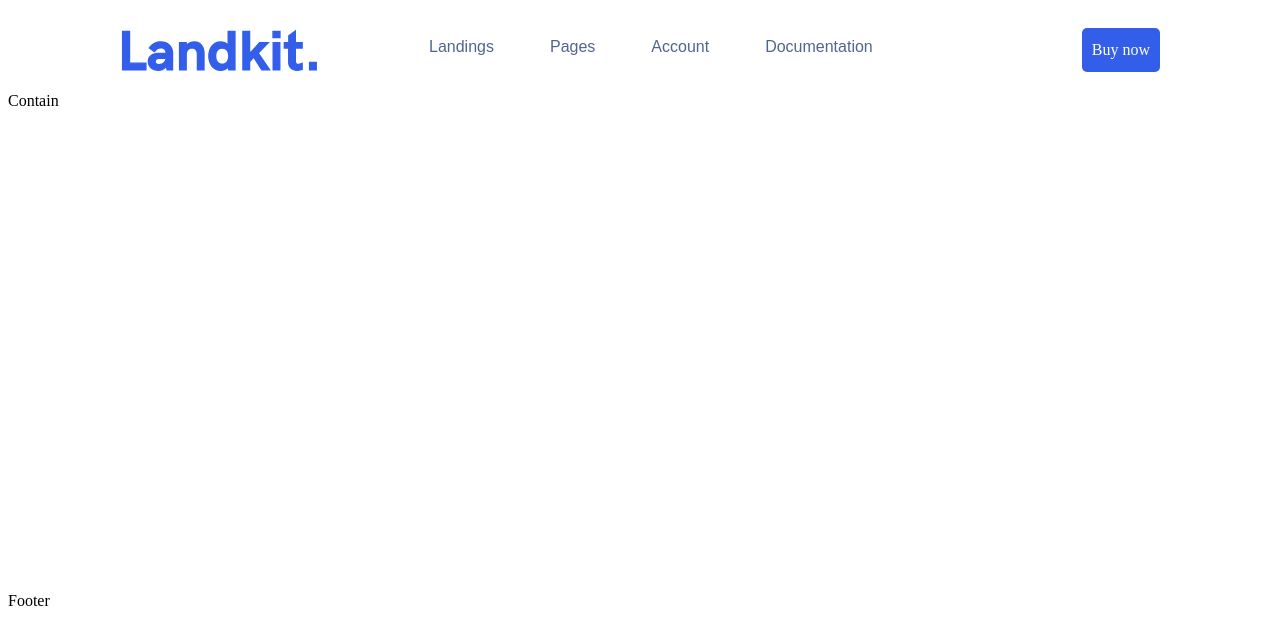
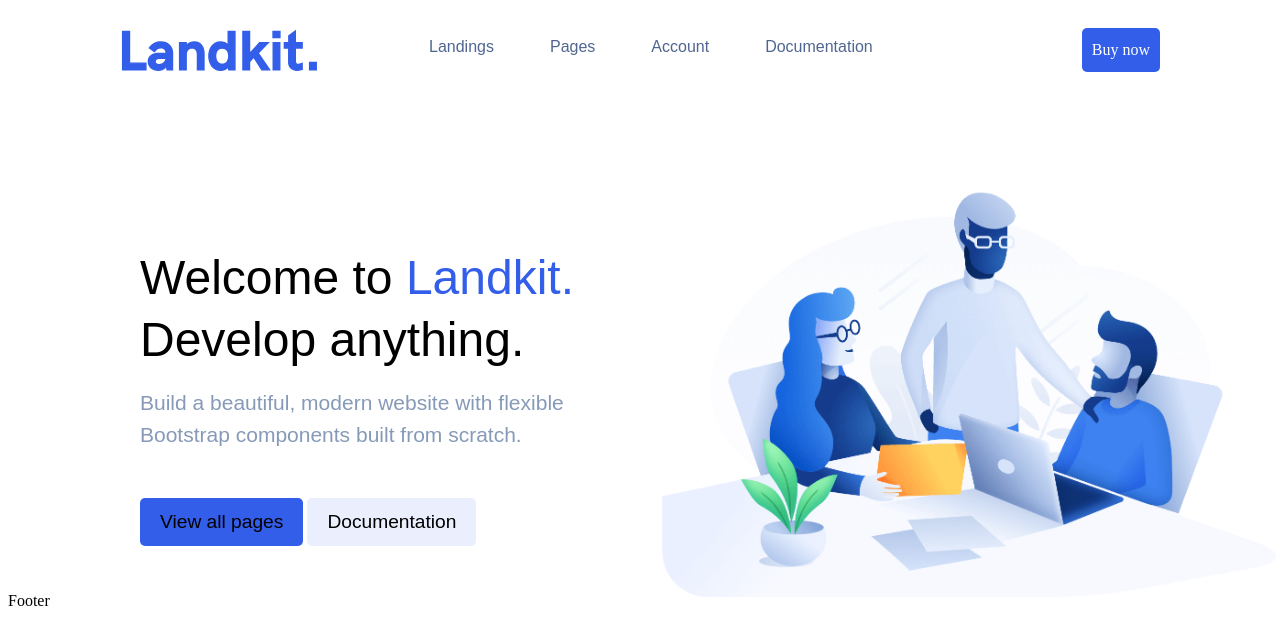
Before and after one commit to HoangCM/landkit, a plain HTML site: page index.html in a window 1280 px wide. Drawn offline with Linux system fonts and the light colour scheme; a web font is replaced by a local one.

Commit message:
update 12/8/2021

```diff
--- a/index.html
+++ b/index.html
@@ -317,7 +317,36 @@
             </div>
         </div>
         <div class="sub-contain-1">
-            Contain
+            <div class="container">
+                <div class="row-display">
+                    <div class="col-container-2">
+                        <h1 class="display-1">
+                            Welcome to
+                            <span class="primary-text">
+                                Landkit.
+                            </span>
+                            <br>
+                            Develop anything.
+                        </h1>
+                        <p class="contain-p-2">
+                            Build a beautiful, modern website with flexible
+                            <br>
+                            Bootstrap components built from scratch.
+                        </p>
+                        <div class="btn-gr-1">
+                            <a class="btn-primary-blue" href="###">
+                                View all pages
+                            </a>
+                            <a class="btn-primary-gray" href="###">
+                                Documentation
+                            </a>
+                        </div>
+                    </div>
+                    <div class="col-container-2">
+                        <img class="img-contain-1" src="/image/illustration-2.png" alt="">
+                    </div>
+                </div>
+            </div>
         </div>
         <div class="header">
             Footer
--- a/style.css
+++ b/style.css
@@ -18,10 +18,10 @@ a:link{
     color: black;
 }
 a:visited{
-    color: black;
+    /* color: black; */
 }
 a:hover{
-    color: blue;
+    /* color: blue; */
 }
 .main-contain{
     width: auto;
@@ -318,3 +318,55 @@ li a{
 .sub-menu-level-1>ul>li:hover>div{
     display: block;
 }
+
+/* ----------------------------BODY---------------------------- */
+.sub-contain-1{
+    width: 100%;
+    padding: 96px 0 0 0;
+    font-family: sans-serif;
+}
+.col-container-2{
+    width: 50%;
+    padding: 0 20px;
+}
+.row-display{
+    display: flex;
+    align-items: center;
+}
+.display-1{
+    line-height: 1.3;
+    font-size: 3rem;
+    font-weight: normal;
+    margin: 0 0 16px 0;
+}
+.primary-text{
+    color: #335eea;
+}
+.contain-p-2{
+    font-size: 1.3125rem;
+    line-height: 1.5;
+    color: #869ab8!important;
+    margin: 0 0 48px 0;
+}
+.btn-gr-1{
+    display: flex;
+    align-items: center;
+    font-size: 1.2rem;
+}
+.btn-primary-blue{
+    background-color: #335eea;
+    color: #fff;
+    border-radius: 5px;
+    margin-right: 4px;
+    padding: 13px 20px;
+}
+.btn-primary-gray{
+    background-color: rgba(51,94,234,.1);;
+    color: #335eea;
+    border-radius: 5px;
+    padding: 13px 20px;
+
+}
+.img-contain-1{
+    max-width: 130%;
+}
```
Also changed, not shown: image/illustration-2.png (added).
